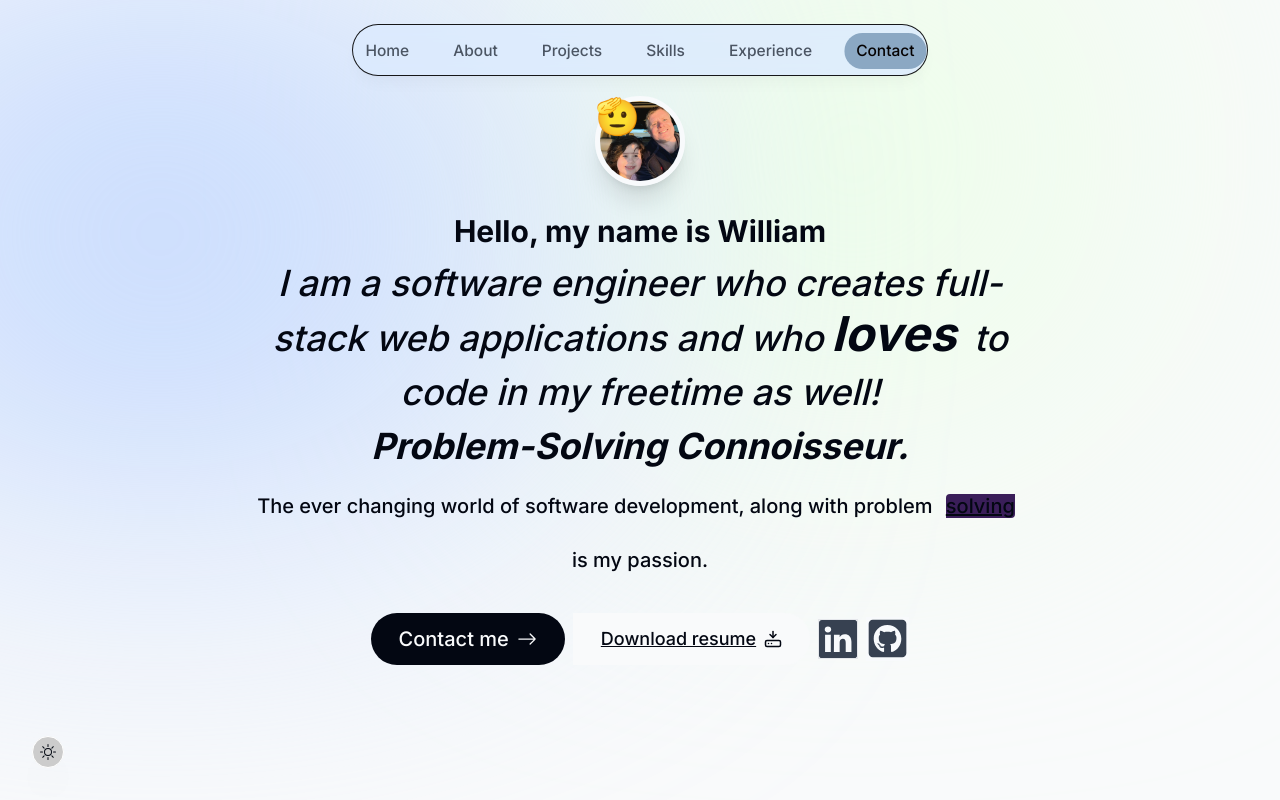
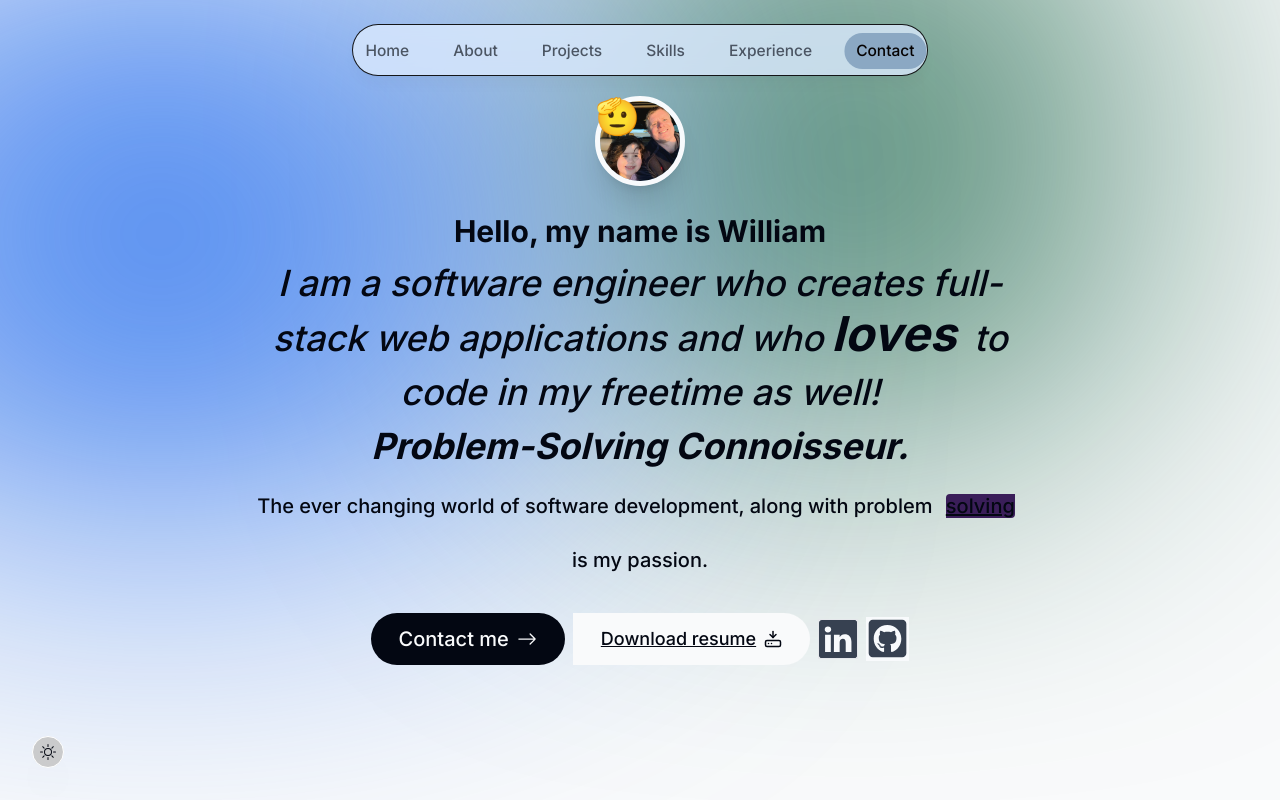
Before and after one commit to addicted2crypto/new_portfolio, a Next.js app: page / in a window 1280 px wide. Shown: the top 800 px of the page. Built offline with nearby package versions, Linux system fonts and the light colour scheme; no server answers.

Commit message:
resume updated

```diff
--- a/src/app/components/intro.tsx
+++ b/src/app/components/intro.tsx
@@ -107,7 +107,7 @@ export default function Intro() {
                         <BsArrowRight className='opacity-69 group-hover:translate-x-1 transition' />
                     </Link>
 
-                    <a className='group bg-gray-50 px-7 py-3 flex items-center gap-2 rounded-e-full underline outline-none focus:scale-110 hover:scale-110 dark:bg-white/10 dark:text-white/80' href="/resume.pdf" download>
+                    <a className='group bg-gray-50 px-7 py-3 flex items-center gap-2 rounded-e-full underline outline-none focus:scale-110 hover:scale-110 dark:bg-white/10 dark:text-white/80' href="/useThisResume.pdf" download>
                         Download resume
                         <LuHardDriveDownload className='opacity-69 group-hover:translate-y-1 transition' />
                     </a>
--- a/src/app/layout.tsx
+++ b/src/app/layout.tsx
@@ -22,9 +22,9 @@ export default function RootLayout({
     <html lang="en" className='!scroll-smooth'>
       <body className={`${inter.className}
       bg-gray-50 text-gray-950 relative dark:bg-[#100f0f] dark:text-[#d6d6d6] `}>
-        <div className='bg-[#e7ffe1] absolute top-[-6rem] -z-10 right-[11rem] h-[31.25rem] w-[31.25rem] rounded-full blur-[10rem] sm:w-[68.75] pt-28 dark:bg-[#1d3d15]'>
+        <div className='bg-[#075738] absolute top-[-6rem] -z-10 right-[11rem] h-[31.25rem] w-[31.25rem] rounded-full blur-[10rem] sm:w-[68.75] pt-28 dark:bg-[#1d3d15]'>
         </div>
-        <div className='bg-[#c1d7fe] absolute top-[-1rem] -z-10 left-[-35rem] h-[31.25rem] w-[50rem] rounded-full blur-[10rem] sm:w-[68.75] md:left[-33rem] lg:left[-28rem] xl:left-[-15rem] 2xl:left-[-5rem] dark:bg-[#5493ff]'>
+        <div className='bg-[#3377ee] absolute top-[-1rem] -z-10 left-[-35rem] h-[31.25rem] w-[50rem] rounded-full blur-[10rem] sm:w-[68.75] md:left[-33rem] lg:left[-28rem] xl:left-[-15rem] 2xl:left-[-5rem] dark:bg-[#071e45]'>
         </div>
 
         <DarkContextProvider>
```
Also changed, not shown: 1 other file (tests, documents, lock files or other folders).
